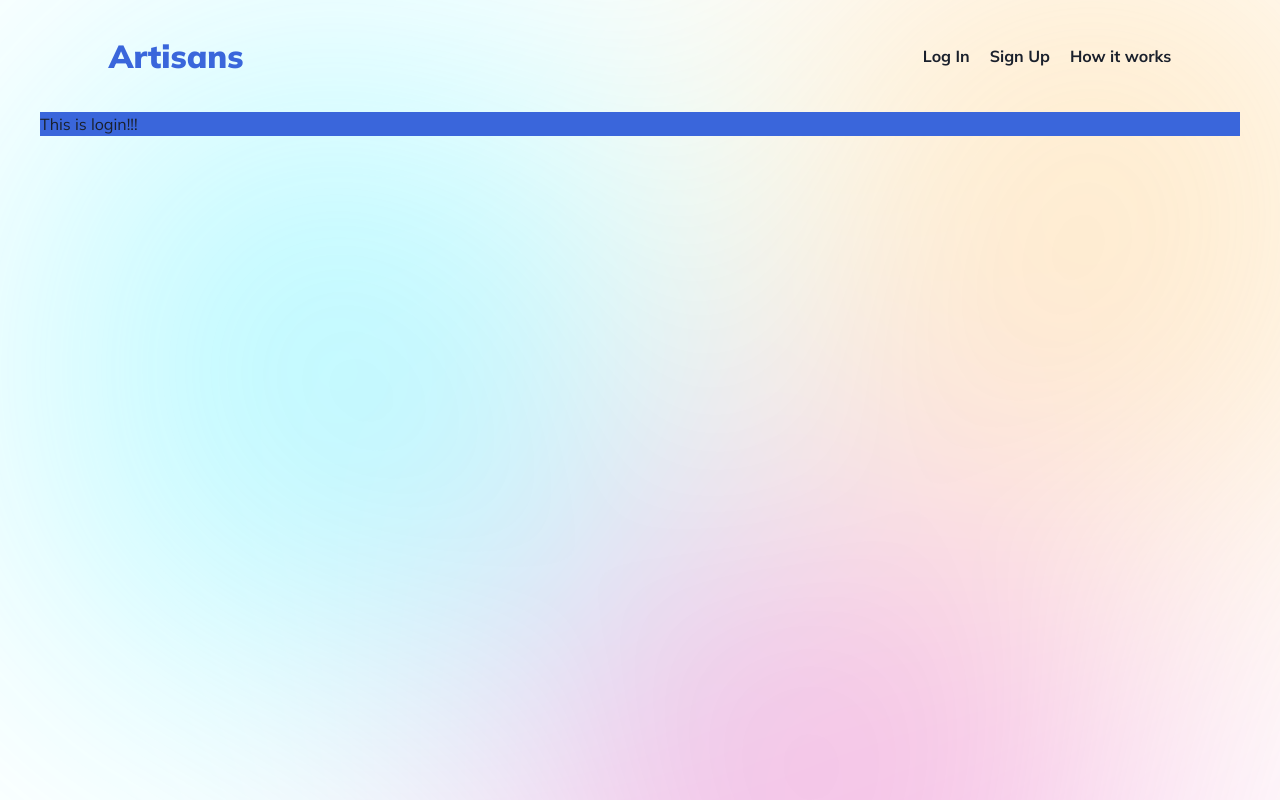
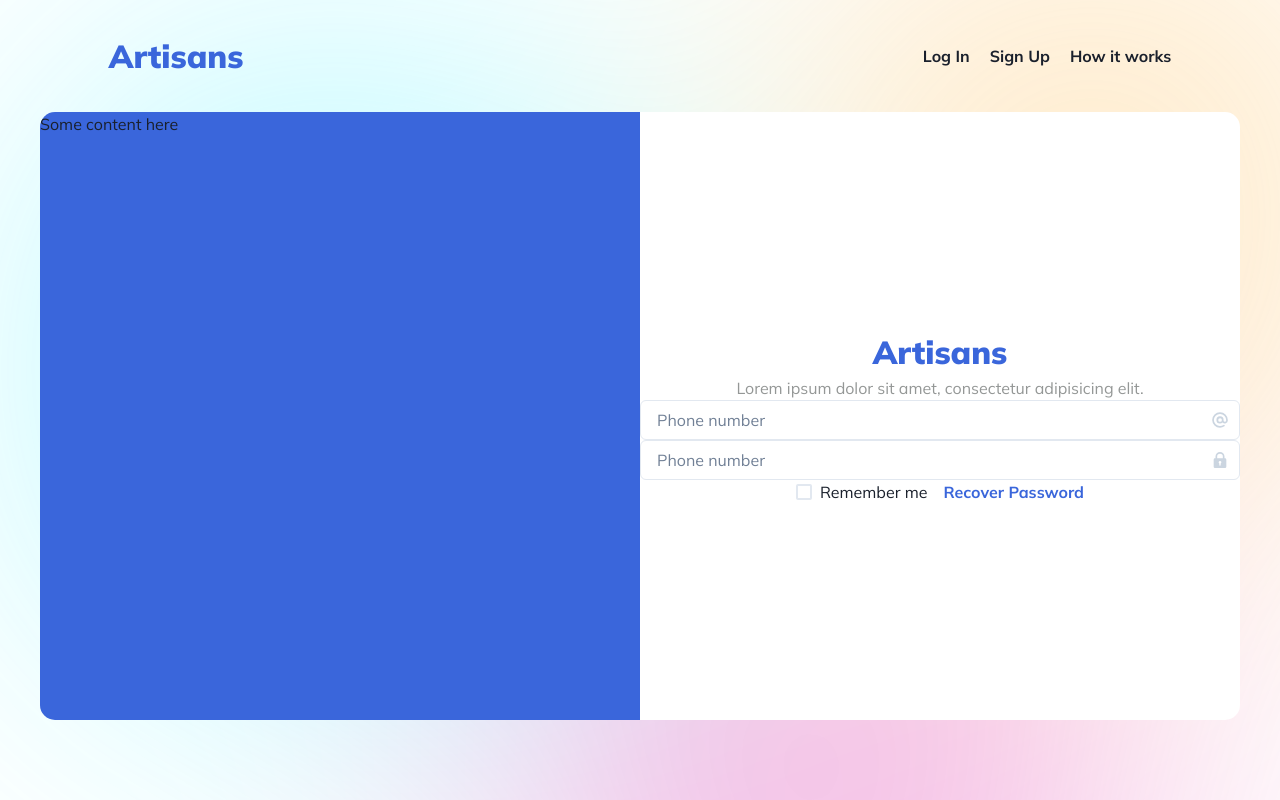
Before and after one commit to EmmanuelOloke/artisans, a Next.js app: page /login in a window 1280 px wide. Built offline with nearby package versions, Linux system fonts and the light colour scheme.

Commit message:
login form in progress

```diff
--- a/src/pages/login.tsx
+++ b/src/pages/login.tsx
@@ -1,10 +1,12 @@
-import { Box } from '@chakra-ui/react';
+import { AtSignIcon, LockIcon } from '@chakra-ui/icons';
+import { Box, Checkbox, Flex, Input, InputGroup, InputRightElement, Text } from '@chakra-ui/react';
 import React from 'react';
 
 function login() {
   return (
     <Box display="flex" justifyContent="center" alignItems="center">
       <Box
+        borderRadius={15}
         width={{
           base: '22.875rem',
           sm: '22.875rem',
@@ -13,9 +15,70 @@
           xl: '75rem',
           '2xl': '75rem',
         }}
-        backgroundColor="#3A66DB"
+        overflow="hidden"
       >
-        This is login!!!
+        <Flex
+          height={{
+            base: '26.5rem',
+            sm: '26.5rem',
+            md: '26.5rem',
+            lg: '38rem',
+            xl: '38rem',
+            '2xl': '38rem',
+          }}
+        >
+          <Box width="50%" backgroundColor="#3A66DB">
+            Some content here
+          </Box>
+
+          <Box
+            display="flex"
+            flexDirection="column"
+            alignItems="center"
+            justifyContent="center"
+            width="50%"
+            backgroundColor="#FFFFFF"
+          >
+            <Text
+              fontWeight="extrabold"
+              fontSize={{
+                base: '1.5rem',
+                sm: '1.5rem',
+                md: '1.5rem',
+                lg: '2rem',
+                xl: '2rem',
+                '2xl': '2rem',
+              }}
+              color="#3A66DB"
+            >
+              Artisans
+            </Text>
+
+            <Text color="#949796">Lorem ipsum dolor sit amet, consectetur adipisicing elit.</Text>
+
+            <InputGroup>
+              <InputRightElement pointerEvents="none">
+                <AtSignIcon color="gray.300" />
+              </InputRightElement>
+              <Input type="tel" placeholder="Phone number" />
+            </InputGroup>
+
+            <InputGroup>
+              <InputRightElement pointerEvents="none">
+                <LockIcon color="gray.300" />
+              </InputRightElement>
+              <Input type="tel" placeholder="Phone number" />
+            </InputGroup>
+
+            <Flex justifyContent="space-between" gap={4}>
+              <Checkbox colorScheme="blue">Remember me</Checkbox>
+
+              <Text color="#3A66DB" fontWeight="bold">
+                Recover Password
+              </Text>
+            </Flex>
+          </Box>
+        </Flex>
       </Box>
     </Box>
   );
```
